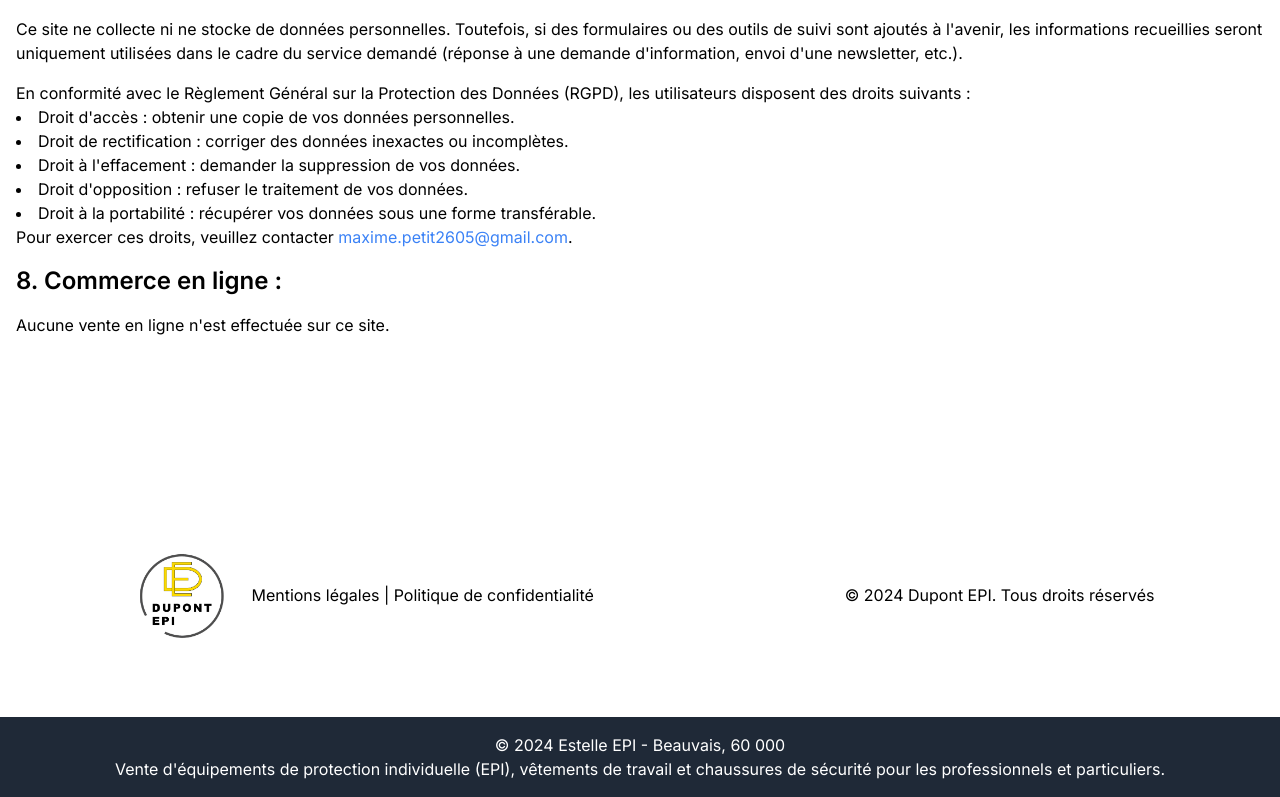
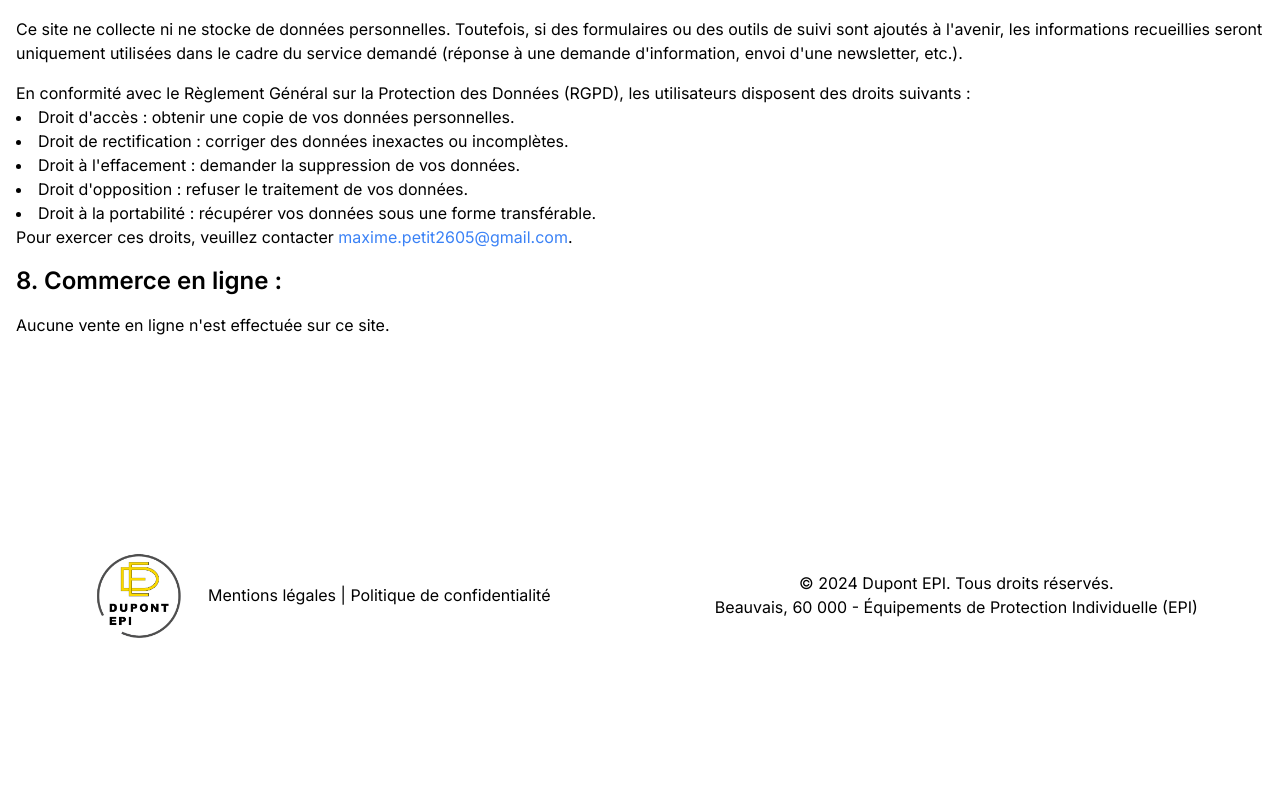
Before and after one commit to royaliste99/jobProtect, a Next.js app: page /page/mentionLegal in a window 1280 px wide. Shown: the part 1035-1832 px from the top of the page. After the commit the page ends 1712 px from the top, so only its background shows below. Built offline with nearby package versions, Linux system fonts and the light colour scheme.

Commit message:
Ajout des balises meta pour ameliorer le SEO

```diff
--- a/src/app/layout.tsx
+++ b/src/app/layout.tsx
@@ -60,15 +60,7 @@ export default function RootLayout({
       <body className={inter.className}>
         {children}
 
-        {/* Footer pour le référencement local */}
-        <footer className="bg-gray-800 text-white text-center py-4 mt-10">
-          <p>© {new Date().getFullYear()} Estelle EPI - Beauvais, 60 000</p>
-          <p>
-            Vente d'équipements de protection individuelle (EPI), vêtements de
-            travail et chaussures de sécurité pour les professionnels et
-            particuliers.
-          </p>
-        </footer>
+
       </body>
     </html>
   );
--- a/src/components/footer/index.tsx
+++ b/src/components/footer/index.tsx
@@ -12,10 +12,11 @@ export default function Footer() {
           <p className='text-center ml-4' >Mentions légales | Politique de confidentialité</p>
         </Link>
       </div>
-      <div className='flex items-center'>
+      <div className='flex items-center flex-col'>
         <p>
-          © 2024 Dupont EPI. Tous droits réservés
+          © 2024 Dupont EPI. Tous droits réservés.
         </p>
+        <p>Beauvais, 60 000 - Équipements de Protection Individuelle (EPI)</p>
       </div>
     </footer>
   );
```
